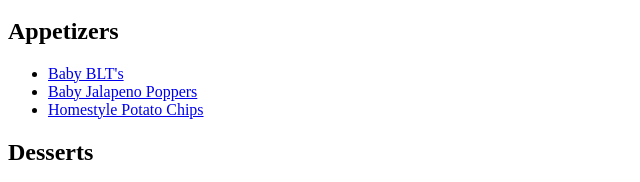
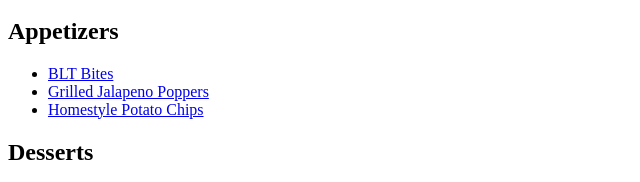
Before and after one commit to Blackiechan757/odin-recipes, a plain HTML site: page index.html in a window 1280 px wide. Shown: the part 183-365 px from the top of the page, 0-640 px from the left. Drawn offline with Linux system fonts and the light colour scheme.

Commit message:
Update name for BLT Bites and Jalapeno Poppers

```diff
--- a/index.html
+++ b/index.html
@@ -21,8 +21,8 @@
     <h2>Appetizers</h2>
       <ul>
 
-        <li><a href="./recipes/baby-blt.html">Baby BLT's</a></li>
-        <li><a href="./recipes/baby-jalapeno-poppers.html">Baby Jalapeno Poppers</a></li>
+        <li><a href="./recipes/baby-blt.html">BLT Bites</li>
+        <li><a href="./recipes/baby-jalapeno-poppers.html">Grilled Jalapeno Poppers</a></li>
         <li><a href="./recipes/homestyle-potato-chips.html">Homestyle Potato Chips</a></li>
 
       </ul>
```
